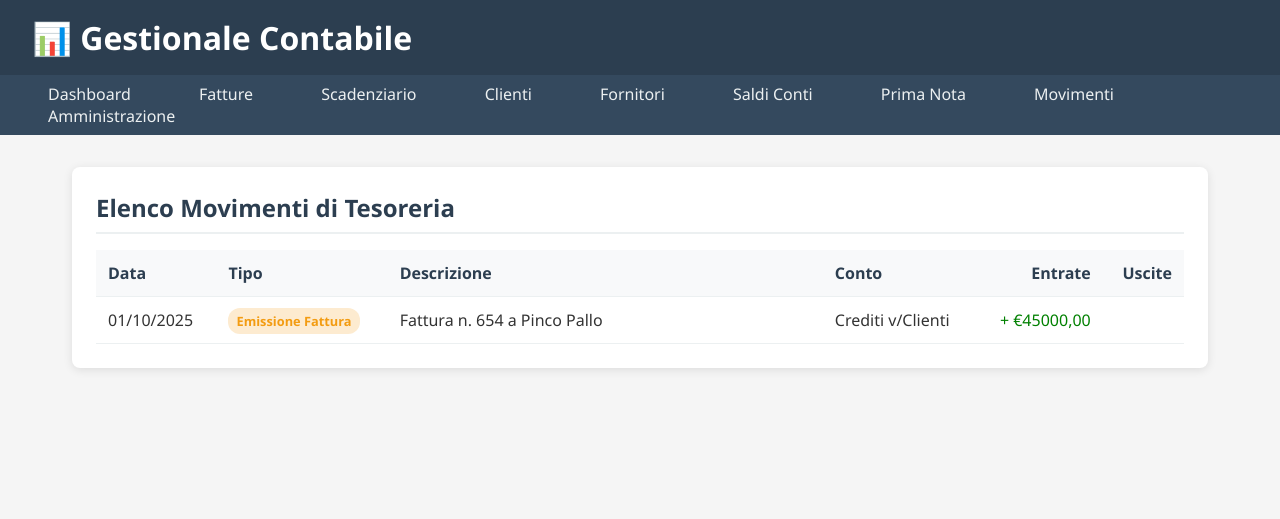
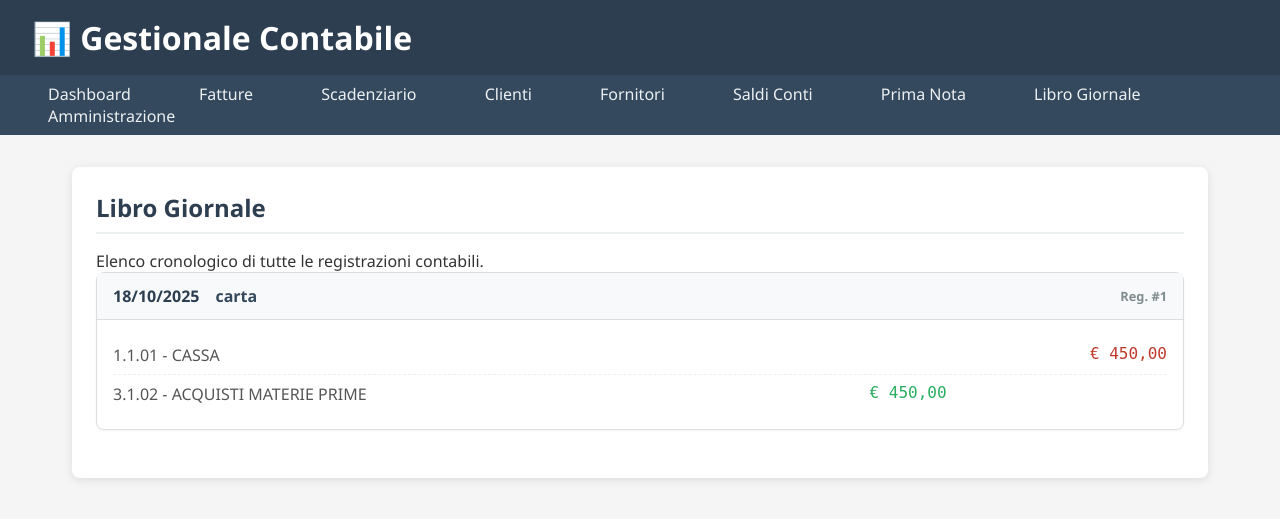
Before and after one commit to stefincarico/deepseek-corso, a Django app: page /tesoreria/movimenti/ in a window 1280 px wide. Shown: the top 519 px of the page. Run offline with Django 5.2, Linux system fonts and the light colour scheme; data comes from the database, SQL or seed files in the repository; both versions use the stored data as it was after the commit; data that the repository does not hold is empty.

Commit message:
feat: libro giornale

```diff
--- a/acquisti/apps.py
+++ b/acquisti/apps.py
@@ -3,3 +3,6 @@ from django.apps import AppConfig
 class AcquistiConfig(AppConfig):
     default_auto_field = 'django.db.models.BigAutoField'
     name = 'acquisti'
+
+    def ready(self):
+        import acquisti.signals
--- a/acquisti/models.py
+++ b/acquisti/models.py
@@ -35,6 +35,12 @@ class FatturaAcquisto(models.Model):
         if self.importo_totale is None or self.aliquota_iva is None:
             return Decimal('0.00')
         return self.importo_totale + (self.importo_totale * self.aliquota_iva / 100)
+
+    def calcola_iva(self):
+        """Calcola l'IVA solo se abbiamo i dati necessari."""
+        if self.importo_totale is None or self.aliquota_iva is None:
+            return Decimal('0.00')
+        return self.importo_totale * self.aliquota_iva / 100
 
     def importo_pagato(self):
         """Calcola l'importo totale già pagato per questa fattura."""
--- a/contabilita/models.py
+++ b/contabilita/models.py
@@ -162,6 +162,12 @@ class RegistrazioneContabile(models.Model):
         totale_avere = sum(mov.importo for mov in self.movimenti.filter(tipo_movimento='avere'))
         return totale_dare == totale_avere
 
+    def totale_registrazione(self):
+        """Calcola il totale della registrazione (somma dei movimenti in Dare)."""
+        return sum(mov.importo for mov in self.movimenti.filter(tipo_movimento='dare'))
+    totale_registrazione.short_description = "Totale"
+    totale_registrazione.admin_order_field = 'movimenti__importo' # Permette un ordinamento approssimativo
+
     # Validazione partita doppia
     def clean(self):
         if self.pk:  # Solo se la registrazione è già stata salvata
--- /dev/null
+++ b/templates/admin/contabilita/libro_giornale_admin.html
@@ -0,0 +1,4 @@
+{% extends "admin/base_site.html" %} {% load static %} {% block extrastyle %} {{ block.super }} {% endblock %} {% block content %}
+<h1>{{ title }}</h1>
+{% include 'tesoreria/lista_movimenti.html' with registrazioni=registrazioni %}
+{% endblock %}
--- a/templates/base.html
+++ b/templates/base.html
@@ -196,7 +196,7 @@
       <a href="{% url 'fornitori:lista_fornitori' %}">Fornitori</a>
       <a href="{% url 'tesoreria:saldi_conti' %}">Saldi Conti</a>
       <a href="{% url 'contabilita:prima_nota' %}">Prima Nota</a>
-      <a href="{% url 'tesoreria:lista_movimenti' %}">Movimenti</a>
+      <a href="{% url 'tesoreria:lista_movimenti' %}">Libro Giornale</a>
       <a href="/admin/" target="_blank">Amministrazione</a>
     </nav>
 
--- a/templates/tesoreria/lista_movimenti.html
+++ b/templates/tesoreria/lista_movimenti.html
@@ -1,43 +1,93 @@
 {% extends "base.html" %} {% block content %}
 <div class="section">
   <h2>{{ titolo_pagina }}</h2>
-  <table class="table">
-    <thead>
-      <tr>
-        <th>Data</th>
-        <th>Tipo</th>
-        <th style="width: 40%">Descrizione</th>
-        <th>Conto</th>
-        <th style="text-align: right">Entrate</th>
-        <th style="text-align: right">Uscite</th>
-      </tr>
-    </thead>
-    <tbody>
-      {% for movimento in movimenti %}
-      <tr>
-        <td>{{ movimento.data|date:"d/m/Y" }}</td>
-        <td>
-          {% if movimento.is_contabile %}
-          <span class="badge warning">{{ movimento.tipo }}</span>
-          {% else %}
-          <span class="badge success">{{ movimento.tipo }}</span>
-          {% endif %}
-        </td>
-        <td>{{ movimento.descrizione }}</td>
-        <td>{{ movimento.conto }}</td>
-        <td style="text-align: right; color: green">
-          {% if movimento.importo_entrata %}+ €{{ movimento.importo_entrata|floatformat:2 }}{% endif %}
-        </td>
-        <td style="text-align: right; color: red">
-          {% if movimento.importo_uscita %}- €{{ movimento.importo_uscita|floatformat:2 }}{% endif %}
-        </td>
-      </tr>
-      {% empty %}
-      <tr>
-        <td colspan="6">Nessun movimento trovato.</td>
-      </tr>
-      {% endfor %}
-    </tbody>
-  </table>
+  <p>Elenco cronologico di tutte le registrazioni contabili.</p>
+
+  <div class="libro-giornale">
+    {% for reg in registrazioni %}
+    <div class="registrazione">
+      <div class="registrazione-header">
+        <span class="data-reg">{{ reg.data_registrazione|date:"d/m/Y" }}</span>
+        <span class="desc-reg">{{ reg.descrizione }}</span>
+        <span class="id-reg">Reg. #{{ reg.id }}</span>
+      </div>
+      <div class="movimenti-container">
+        {% for mov in reg.movimenti.all %}
+        <div class="movimento-row">
+          <div class="conto">
+            {{ mov.conto.codice }} - {{ mov.conto.descrizione }}
+          </div>
+          <div class="importo dare">
+            {% if mov.tipo_movimento == 'dare' %}€ {{ mov.importo|floatformat:2 }}{% endif %}
+          </div>
+          <div class="importo avere">
+            {% if mov.tipo_movimento == 'avere' %}€ {{ mov.importo|floatformat:2 }}{% endif %}
+          </div>
+        </div>
+        {% endfor %}
+      </div>
+    </div>
+    {% empty %}
+    <p>Nessuna registrazione contabile trovata.</p>
+    {% endfor %}
+  </div>
 </div>
+
+<style>
+  .libro-giornale .registrazione {
+    border: 1px solid #ddd;
+    border-radius: 8px;
+    margin-bottom: 1.5rem;
+    background: #fff;
+    box-shadow: 0 1px 3px rgba(0, 0, 0, 0.05);
+  }
+  .registrazione-header {
+    background: #f8f9fa;
+    padding: 0.75rem 1rem;
+    border-bottom: 1px solid #ddd;
+    display: flex;
+    justify-content: space-between;
+    align-items: center;
+    font-weight: bold;
+  }
+  .data-reg {
+    color: #2c3e50;
+  }
+  .desc-reg {
+    flex-grow: 1;
+    margin: 0 1rem;
+    color: #34495e;
+  }
+  .id-reg {
+    font-size: 0.8rem;
+    color: #7f8c8d;
+  }
+  .movimenti-container {
+    padding: 1rem;
+  }
+  .movimento-row {
+    display: grid;
+    grid-template-columns: 3fr 1fr 1fr;
+    gap: 1rem;
+    padding: 0.5rem 0;
+    border-bottom: 1px dashed #eee;
+  }
+  .movimento-row:last-child {
+    border-bottom: none;
+  }
+  .movimento-row .conto {
+    color: #555;
+  }
+  .movimento-row .importo {
+    text-align: right;
+    font-family: monospace, monospace;
+  }
+  .importo.dare {
+    color: #27ae60;
+  }
+  .importo.avere {
+    color: #c0392b;
+  }
+</style>
+
 {% endblock %}
--- a/tesoreria/views.py
+++ b/tesoreria/views.py
@@ -1,6 +1,7 @@
 from django.shortcuts import render
 from .models import ContoBancario, Incasso
 from fatture.models import Fattura
+from contabilita.models import RegistrazioneContabile
 
 def saldi_conti(request):
     """Mostra un elenco di tutti i conti con i relativi saldi."""
@@ -12,44 +13,13 @@ def saldi_conti(request):
     return render(request, 'tesoreria/saldi_conti.html', context)
 
 def lista_movimenti(request):
-    """Mostra un elenco combinato di movimenti contabili (fatture) e di tesoreria (incassi)."""
-
-    # 1. Recupera le fatture emesse (movimenti contabili)
-    fatture_emesse = Fattura.objects.select_related('cliente').exclude(stato='bozza')
-    movimenti_contabili = []
-    for fattura in fatture_emesse:
-        movimenti_contabili.append({
-            'data': fattura.data_emissione,
-            'tipo': 'Emissione Fattura',
-            'descrizione': f"Fattura n. {fattura.numero} a {fattura.cliente.ragione_sociale}",
-            'conto': 'Crediti v/Clienti',
-            'importo_entrata': fattura.importo_totale,
-            'importo_uscita': None,
-            'is_contabile': True, # Flag per il template
-        })
-
-    # 2. Recupera gli incassi (movimenti di tesoreria)
-    incassi = Incasso.objects.select_related(
-        'scadenza__fattura__cliente',
-        'conto_bancario'
-    )
-    movimenti_tesoreria = []
-    for incasso in incassi:
-        movimenti_tesoreria.append({
-            'data': incasso.data_incasso,
-            'tipo': 'Incasso',
-            'descrizione': f"Incasso da {incasso.scadenza.fattura.cliente.ragione_sociale} (Fatt. {incasso.scadenza.fattura.numero})",
-            'conto': incasso.conto_bancario.nome,
-            'importo_entrata': incasso.importo_incassato,
-            'importo_uscita': None,
-            'is_contabile': False,
-        })
-
-    # 3. Unisce e ordina tutti i movimenti per data
-    movimenti_combinati = sorted(movimenti_contabili + movimenti_tesoreria, key=lambda x: x['data'], reverse=True)
+    """Mostra il libro giornale con tutte le registrazioni contabili."""
+    registrazioni = RegistrazioneContabile.objects.prefetch_related(
+        'movimenti__conto'
+    ).order_by('-data_registrazione', '-id')
 
     context = {
-        'movimenti': movimenti_combinati,
-        'titolo_pagina': 'Elenco Movimenti di Tesoreria'
+        'registrazioni': registrazioni,
+        'titolo_pagina': 'Libro Giornale'
     }
     return render(request, 'tesoreria/lista_movimenti.html', context)
```
Also changed, not shown: acquisti/signals.py (added, +39 -0 lines), contabilita/admin.py (+60 -0 lines), fatture/signals.py (added, +39 -0 lines), templates/contabilita/prima_nota.html (+0 -28 lines), db.sqlite3, templates/admin/contabilita/prima_nota_admin.html (added).
